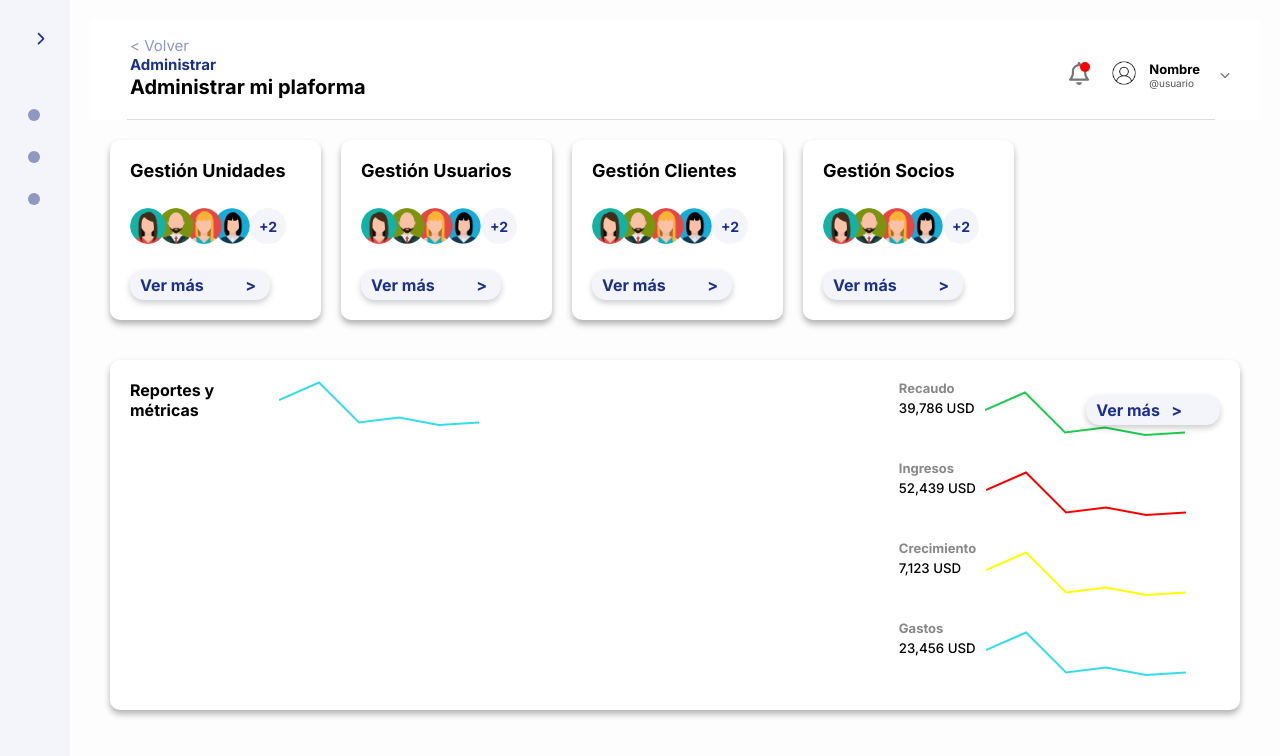
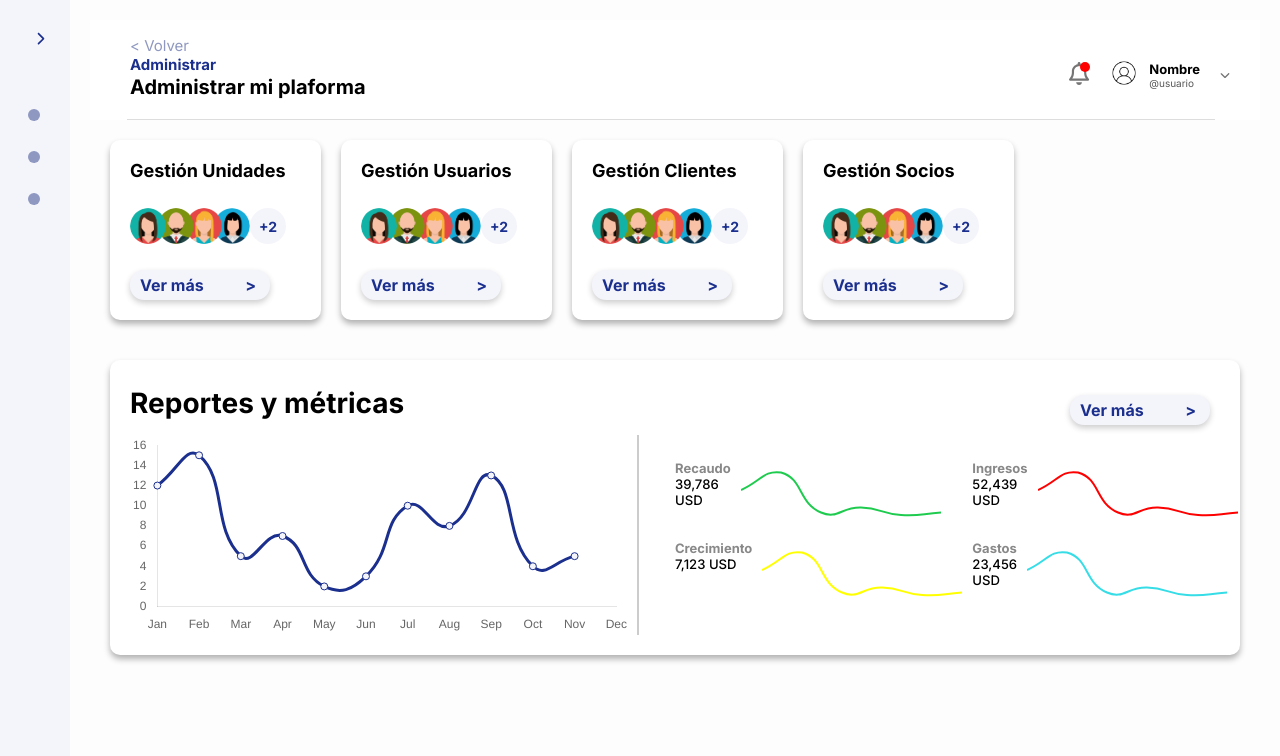
Before and after one commit to dannamayac/ecuadorAppFront, a React (Create React App) app: page /manage-platform in a window 1280 px wide. Shown: the top 756 px of the page. Built offline with nearby package versions, Linux system fonts and the light colour scheme.

Commit message:
Se generan cambios para Administrar mi plataforma en el botón reportes y métricas, se crean nuevos componentes para este

```diff
--- a/src/components/ChartWithSummary.js
+++ b/src/components/ChartWithSummary.js
@@ -3,7 +3,7 @@ import '../styles/ManagementAdministration/MetricsButtonStyles.css';
 
 const ChartWithSummary = ({ ChartComponent, summary }) => {
     return (
-      <div className="chart-with-summary">
+        <div className="chart-with-summary">
         <div className="summary-container">
         <div className="summary-title">{summary.title}</div>
         <div className="summary-value">{summary.value}</div>
--- a/src/components/LineChart.js
+++ b/src/components/LineChart.js
@@ -21,6 +21,7 @@ const createLineChart = (borderColor) => {
         label: '',
         data: [12, 19, 3, 5, 2, 3],
         fill: false,
+        tension: 0.5,
         borderColor: borderColor,
         pointRadius: 0,
         borderWidth: 2,
--- /dev/null
+++ b/src/components/MainLineChart.js
@@ -0,0 +1,71 @@
+import React from 'react';
+import { Line } from 'react-chartjs-2';
+import { Chart as ChartJS, CategoryScale, LinearScale, PointElement, LineElement, Title, Tooltip, Legend } from 'chart.js';
+
+ChartJS.register(
+  CategoryScale,
+  LinearScale,
+  PointElement,
+  LineElement,
+  Title,
+  Tooltip,
+  Legend
+);
+
+const createMainLineChart = (borderColor) => {
+    const data = {
+      labels: ['Jan', 'Feb', 'Mar', 'Apr', 'May', 'Jun', 'Jul', 'Aug', 'Sep', 'Oct', 'Nov', 'Dec'],
+      datasets: [
+        {
+          data: [12, 15, 5, 7, 2, 3,10,8,13,4,5],
+          fill: true,
+          borderColor: borderColor,
+          tension: 0.5,
+          pointBackgroundColor: '#f4f4fb',
+          pointBorderColor: borderColor,
+          pointRadius: 3.5,
+        },
+      ],
+    };
+
+    const options = {
+      scales: {
+        y: {
+          beginAtZero: true,
+          grid: {
+            display: false
+          },
+          ticks: {
+            display: true
+          }
+        },
+        x: {
+          grid: {
+            display: false
+          },
+          ticks: {
+            display: true
+          }
+        }
+      },
+      plugins: {
+        legend: {
+          display: false,
+        },
+        tooltip: {
+          enabled: true
+        },
+      },
+      maintainAspectRatio: false,
+      responsive: true,
+    };
+
+    return (
+      <div style={{ height: '200px', width: '500px' }}>
+        <Line data={data} options={options} />
+      </div>
+    );
+  };
+
+  const MainLineChart = () => createMainLineChart('#1b2f8e');
+  export default MainLineChart;
--- a/src/components/MetricsButton.js
+++ b/src/components/MetricsButton.js
@@ -2,10 +2,14 @@ import React from 'react';
 import ChartWithSummary from './ChartWithSummary';
 import '../styles/ManagementAdministration/MetricsButtonStyles.css'; // Asegúrate de tener este archivo de estilos
 
-const MetricsButton = ({ title, summary, mainChart: MainChart, subCharts, subSummaries, onClick }) => {
+const MetricsButton = ({ title, mainChart: MainChart, subCharts, subSummaries, onClick }) => {
   return (
     <div className="custom-metric-button" onClick={onClick}>
+      <div className="header-with-action">
         <div className="metrics-title">{title}</div>
+        <div className="action-button">Ver más &nbsp;&nbsp;&nbsp;&nbsp;&nbsp;&nbsp;&nbsp;&nbsp;&nbsp;&nbsp;&gt;</div>
+      </div>
+      <div className="main-chart-container">
         <div className="main-chart">
           <MainChart />
         </div>
@@ -18,11 +22,10 @@ const MetricsButton = ({ title, summary, mainChart: MainChart, subCharts, subSum
             />
           ))}
         </div>
-        <div className="action-button">
-          Ver más &nbsp;&nbsp;&gt;
       </div>
     </div>
   );
 };
 
+
 export default MetricsButton;
--- a/src/components/SideBar.js
+++ b/src/components/SideBar.js
@@ -59,7 +59,7 @@ const SideBar = ({ isMenuVisible, setIsMenuVisible, setParentSidebarExpanded })
       )}
       <ul>
         <li>
-          <NavLink to="/" exact className="sidebar-link">
+          <NavLink to="/home" exact className="sidebar-link">
             <span className="square"></span>
             <div className="text-container">Home</div>
             <span className="circle"></span>
--- a/src/styles/ManagementAdministration/MetricsButtonStyles.css
+++ b/src/styles/ManagementAdministration/MetricsButtonStyles.css
@@ -1,7 +1,6 @@
-/* MetricsButtonStyles.css */
 .custom-metric-button {
   display: flex;
-    justify-content: space-between;
+  flex-direction: column; /* Estructura principal en columna */
   background-color: white;
   padding: 20px;
   border-radius: 10px;
@@ -10,58 +9,70 @@
   transition: box-shadow 0.3s ease;
 }
 
-  .chart-container {
-    width: 100px; /* Ajusta este valor según sea necesario */
-    height: 50px; /* Ajusta este valor según sea necesario */
+.header-with-action {
+  display: flex;
+  justify-content: space-between; /* Alinea el título y el botón en los extremos */
+  align-items: center; /* Centra los elementos verticalmente */
+  margin-bottom: 10px; /* Espacio entre esta sección y los gráficos */
+}
+
+.metrics-title {
+  font-size: 28px;
+  font-weight: bold;
+  color: black;
+}
+
+.action-button {
+  order: 2;
+  margin-right: 10px;
+}
+
+.main-chart-container {
+  width: 100%;
+  display: flex;
+  justify-content: space-between; /* Alinea los gráficos principal y secundarios */
+  align-items: center;
+}
+
+.main-chart {
+  display: flex;
+  position: relative;
+  width: 50%;
+}
+.main-chart::after {
+  content: '';
+  position: absolute;
+  top: 0;
+  bottom: 0;
+  left: 93%;
+  border-left: 2px solid #ccc;
 }
 
 .sub-charts-summary-container {
+  width: 50%; /* El contenedor de los sub-charts toma el 40% del espacio */
+  display: grid;
+  grid-template-columns: repeat(2, 1fr); /* Dos columnas */
+  grid-template-rows: auto auto; /* Dos filas, altura automática */
+  gap: 10px; /* Espacio entre charts */
+}
+
+.chart-with-summary {
   display: flex;
-    flex-direction: column;
-    gap: 10px; /* Añade espacio entre los resúmenes y los gráficos */
+  align-items: center;
+  justify-content: flex-start;
+  width: 50%;
 }
+
 .summary-container {
   display: flex;
-    flex-direction: column;
-    justify-content: center; /* Centrar verticalmente */
+  flex-direction: column; /* Organiza el título y el valor del resumen en columna */
+  margin-bottom: 5px; /* Espacio entre el resumen y el gráfico */
 }
 
 .summary-title {
   font-weight: bold;
-    margin-bottom: 4px; /* Ajustar según sea necesario */
 }
 
 .summary-value {
-    font-size: 0.83em; /* Ajustar según sea necesario */
+  font-size: 0.82em;
 }
-
-  .metrics-title {
-    font-size: 16px;
-    font-weight:  bolder;
-    text-align: left;
-    color: black;
-    margin-bottom: 8px;
-    padding-bottom: 8px;
-  }
-
-  .main-chart {
-    width: 60%; /* Ajusta el porcentaje según necesites */
-    /* Estilos adicionales para el chart principal si son necesarios */
-  }
-
-  .sub-charts {
-    display: grid;
-    grid-template-columns: repeat(2, 1fr); /* 2 columnas */
-    grid-template-rows: repeat(2, 1fr); /* 2 filas */
-    gap: 10px;
-    align-items: center;
-  }
-
-.chart-with-summary {
-    display: grid;
-    grid-template-columns: auto 1fr; /* espacio para el summary y luego el chart */
-  }
-
-  .summary {
-    margin-right: 10px;
-  }
--- a/src/views/ManagementAdministration/ManageMyPlatform/ManagePlatform.js
+++ b/src/views/ManagementAdministration/ManageMyPlatform/ManagePlatform.js
@@ -6,6 +6,7 @@ import Sidebar from '../../../components/SideBar'
 import Header from '../../../components/Header'
 import ButtonWithAvatars from '../../../components/ButtonWithAvatars'
 import MetricsButton from '../../../components/MetricsButton'
+import MainLineChart from '../../../components/MainLineChart'
 import { LineChartGreen, LineChartRed, LineChartYellow, LineChartAquamarine } from '../../../components/LineChart'
 import "../../../styles/ManagementAdministration/ManagementAdministrationStyles.css"
 import avatar1 from '../../../assets/avatar1.png';
@@ -112,7 +113,7 @@ const ManagePlatform = () => {
                     <div className="bottom-buttons">
                     <MetricsButton
                         title="Reportes y métricas"
-                        mainChart={LineChartAquamarine}
+                        mainChart={MainLineChart}
                         subCharts={[LineChartGreen, LineChartRed, LineChartYellow, LineChartAquamarine]}
                         subSummaries={subSummaries}
                         onClick={handleReportsAndMetricsClick}
```
Lines whose indentation alone changed are shown as unchanged.
